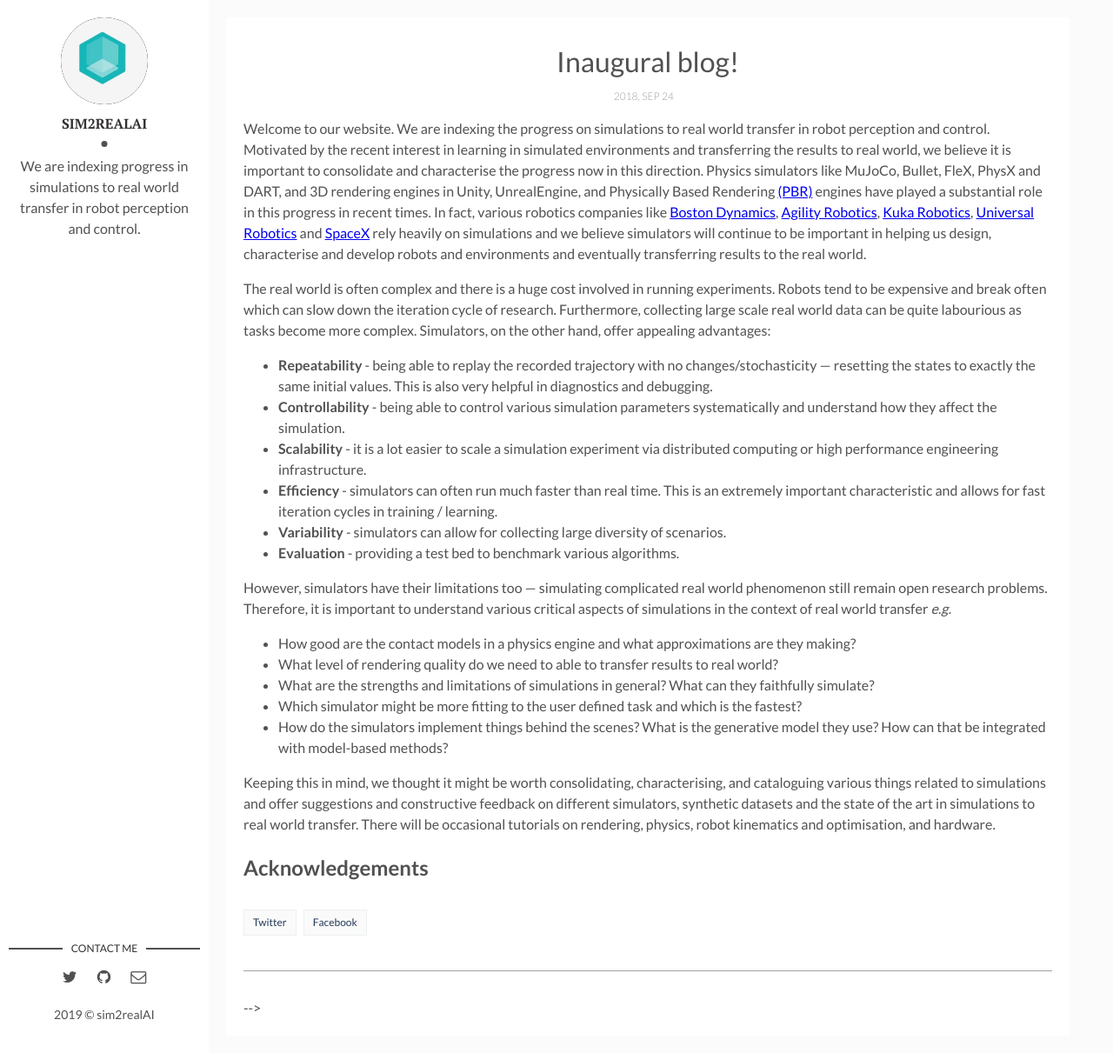
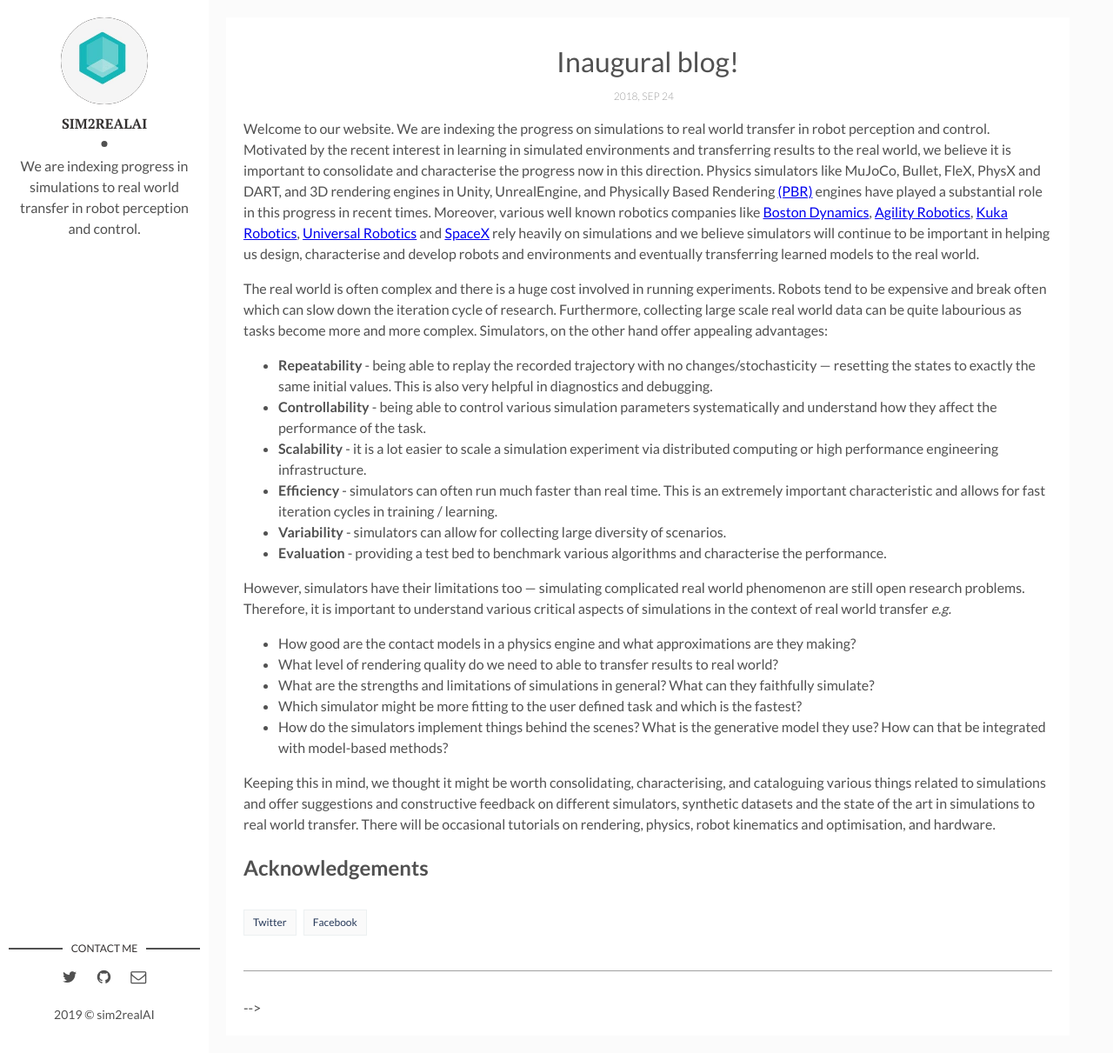
Before and after one commit to sim2realAI/sim2realAI.github.io, a Jekyll site: the page built from _posts/2018-09-24-welcome-to-sim2real-AI.markdown, in a window 1280 px wide and 1211 px high. Shown: the whole window at 87% size. Built offline with Jekyll 4.4.1, drawn with Linux system fonts in a browser that asks for light colours.

Commit message:
minor update
Signed-off-by: Ankur Handa <ahanda@nvidia.com>

```diff
--- a/_posts/2018-09-24-welcome-to-sim2real-AI.markdown
+++ b/_posts/2018-09-24-welcome-to-sim2real-AI.markdown
@@ -6,19 +6,19 @@
 img:  # Add image post (optional)
 ---
 
-Welcome to our website. We are indexing the progress on simulations to real world transfer in robot perception and control. Motivated by the recent interest in learning in simulated environments and transferring the results to real world, we believe it is important to consolidate and characterise the progress now in this direction. Physics simulators like MuJoCo, Bullet, FleX, PhysX and DART, and 3D rendering engines in Unity, UnrealEngine, and Physically Based Rendering [(PBR)](https://www.pbrt.org/) engines have played a substantial role in this progress in recent times. In fact, various robotics companies like [Boston Dynamics](https://en.wikipedia.org/wiki/Boston_Dynamics), [Agility Robotics](https://www.therobotreport.com/agility-cassie-bipedal-robot-simulators/), [Kuka Robotics](https://www.kuka.com/en-us/products/robotics-systems/software/simulation-planning-optimization/kuka_sim), [Universal Robotics](https://www.universal-robots.com/plus/software/robodk-simulation-and-offline-programming/) and [SpaceX](https://motherboard.vice.com/en_us/article/ezv79w/spacex-is-using-these-simulations-to-design-the-rocket-thatll-take-us-to-mars) rely heavily on simulations and we believe simulators will continue to be important in helping us design, characterise and develop robots and environments and eventually transferring results to the real world.
+Welcome to our website. We are indexing the progress on simulations to real world transfer in robot perception and control. Motivated by the recent interest in learning in simulated environments and transferring results to the real world, we believe it is important to consolidate and characterise the progress now in this direction. Physics simulators like MuJoCo, Bullet, FleX, PhysX and DART, and 3D rendering engines in Unity, UnrealEngine, and Physically Based Rendering [(PBR)](https://www.pbrt.org/) engines have played a substantial role in this progress in recent times. Moreover, various well known robotics companies like [Boston Dynamics](https://en.wikipedia.org/wiki/Boston_Dynamics), [Agility Robotics](https://www.therobotreport.com/agility-cassie-bipedal-robot-simulators/), [Kuka Robotics](https://www.kuka.com/en-us/products/robotics-systems/software/simulation-planning-optimization/kuka_sim), [Universal Robotics](https://www.universal-robots.com/plus/software/robodk-simulation-and-offline-programming/) and [SpaceX](https://motherboard.vice.com/en_us/article/ezv79w/spacex-is-using-these-simulations-to-design-the-rocket-thatll-take-us-to-mars) rely heavily on simulations and we believe simulators will continue to be important in helping us design, characterise and develop robots and environments and eventually transferring learned models to the real world.
 
-The real world is often complex and there is a huge cost involved in running experiments. Robots tend to be expensive and break often which can slow down the iteration cycle of research. Furthermore, collecting large scale real world data can be quite labourious as tasks become more complex. Simulators, on the other hand, offer appealing advantages\:
+The real world is often complex and there is a huge cost involved in running experiments. Robots tend to be expensive and break often which can slow down the iteration cycle of research. Furthermore, collecting large scale real world data can be quite labourious as tasks become more and more complex. Simulators, on the other hand offer appealing advantages\:
 
 * **Repeatability** - being able to replay the recorded trajectory with no changes/stochasticity --- resetting the states to exactly the same initial values. This is also very helpful in diagnostics and debugging.
-* **Controllability** - being able to control various simulation parameters systematically and understand how they affect the simulation.
+* **Controllability** - being able to control various simulation parameters systematically and understand how they affect the performance of the task.
 * **Scalability** - it is a lot easier to scale a simulation experiment via distributed computing or high performance engineering infrastructure.
 * **Efficiency** - simulators can often run much faster than real time. This is an extremely important characteristic and allows for fast iteration cycles in training / learning.
 * **Variability** - simulators can allow for collecting large diversity of scenarios.
-* **Evaluation** - providing a test bed to benchmark various algorithms.
+* **Evaluation** - providing a test bed to benchmark various algorithms and characterise the performance.
 
 
-However, simulators have their limitations too --- simulating complicated real world phenomenon still remain open research problems. Therefore, it is important to understand various critical aspects of simulations in the context of real world transfer *e.g.*
+However, simulators have their limitations too --- simulating complicated real world phenomenon are still open research problems. Therefore, it is important to understand various critical aspects of simulations in the context of real world transfer *e.g.*
 
 * How good are the contact models in a physics engine and what approximations are they making?
 * What level of rendering quality do we need to able to transfer results to real world?
```
